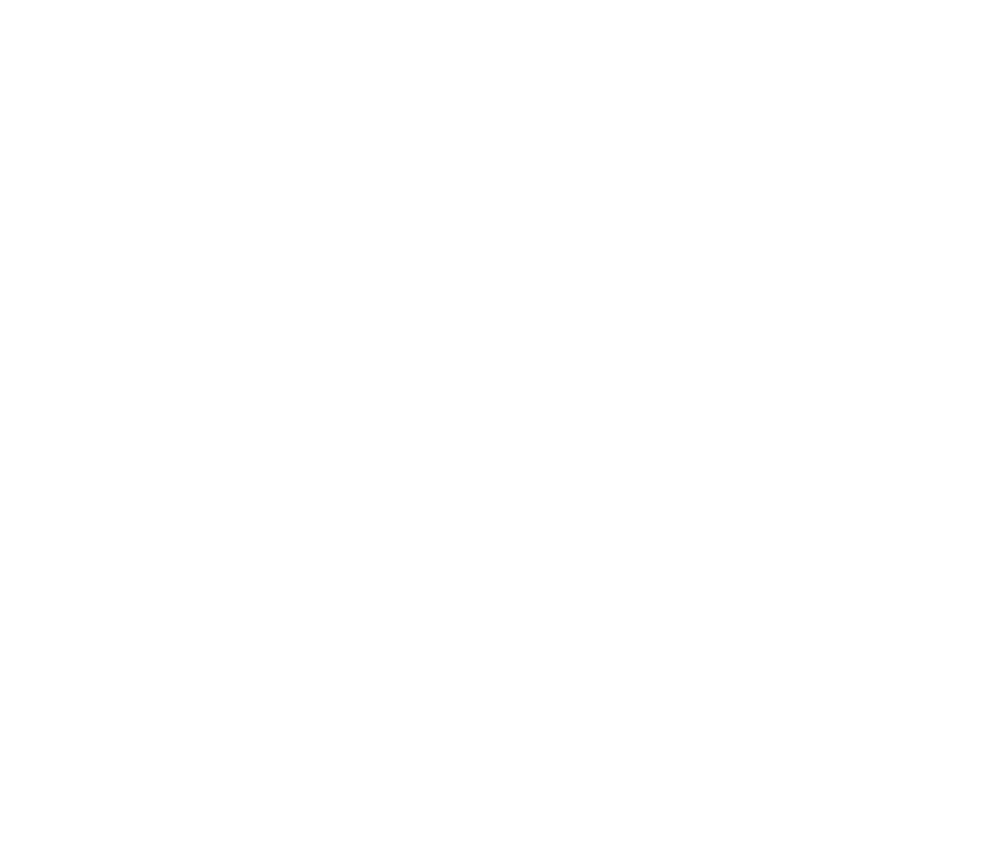
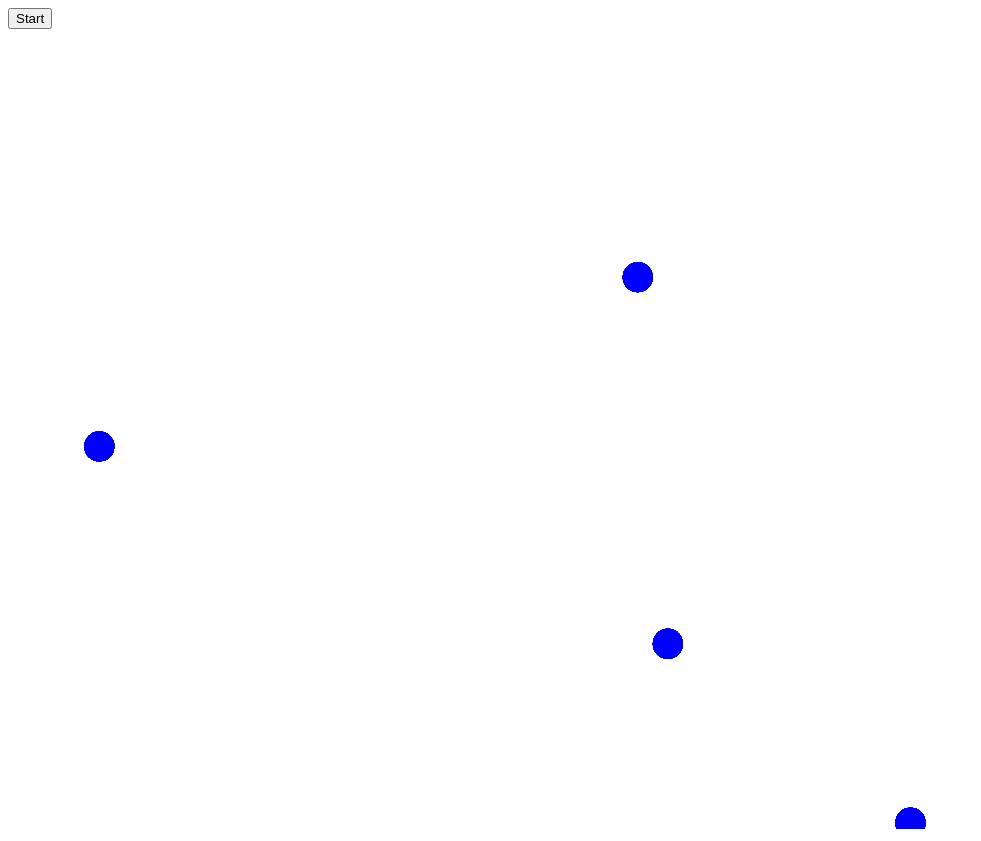
Before and after one commit to CoreyWilson319/target-popper, a plain HTML site: page index.html in a window 1280 px wide. Shown: the whole page, without its empty margins (0-981 px from the left). Before the commit the page ends 800 px from the top, so only its background shows below. Drawn offline with Linux system fonts and the light colour scheme.

Commit message:
balloon popper name change needed for repo, working on getting rid of balloons after they've been destroyed

```diff
--- a/index.html
+++ b/index.html
@@ -1,15 +1,14 @@
 <!DOCTYPE html>
 <html lang="en">
-
 <head>
     <meta charset="UTF-8">
     <meta http-equiv="X-UA-Compatible" content="IE=edge">
     <meta name="viewport" content="width=device-width, initial-scale=1.0">
-    <title>Document</title>
+    <title>Duck Hunt</title>
 </head>
-
 <body>
-
+    <button id="start" onclick="startGame">Start</button>
+    <canvas id="game" width="1400" height="700"></canvas>
+    <script src="index.js"></script>
 </body>
-
 </html>
--- a/index.js
+++ b/index.js
@@ -0,0 +1,90 @@
+const canvas = document.getElementById("game");
+const ctx = canvas.getContext("2d")
+canvas.width = window.innerWidth;
+canvas.height = window.innerHeight;
+const startButton = document.getElementById("start")
+let balloonArray = []
+let timer = 5
+let gameLive = true
+
+function gameRender(){
+    gameRunning = setInterval(() => {
+        handleBalloons()
+    }, 33)
+    // as long as there is time on the clock gameLive should be true
+    // while this is true create balloons
+    // if timer runs out gameLive becomes false and stop creating ballons
+}
+
+function startGame(){
+    if (gameLive){
+        createBalloons = setInterval(()=>{
+            for (let i = 0; i < 2; i++){
+                balloonArray.push(new Balloon)
+                // Create five ballons every 2 seconds
+
+                if (!gameLive){
+                    clearInterval(createBalloons)
+                }
+            }
+        }, 2000)
+    }
+}
+
+window.addEventListener('resize', function() {
+    canvas.width = window.innerWidth;
+    canvas.height = window.innerHeight;
+})
+
+// default mouse values
+const mouse = {
+    x: undefined,
+    y: undefined,
+}
+
+// Trying to set collision
+canvas.addEventListener('click', function(e){
+    mouse.x = e.x
+    mouse.y = e.y
+    for (let i = 0; i < balloonArray.length; i++ ) {
+        if (balloonArray[i].alive) {
+            if ((mouse.x - balloonArray[i].x) < 30 && (mouse.y - balloonArray[i].y < 30)){
+                console.log(balloonArray[i])
+                delete balloonArray[i]
+            }
+        }
+    }
+})
+
+class Balloon {
+    constructor(){
+        this.x = Math.random() * canvas.width;
+        this.y = Math.random() * canvas.height;
+        this.alive = true;
+        this.size = 30;
+    };
+    draw() {
+        if (this.alive){
+            ctx.fillStyle = 'blue'
+            ctx.beginPath();
+            ctx.arc(this.x, this.y, 15, 0, Math.PI * 2)
+            ctx.fill()
+        }
+    }
+}
+
+function handleBalloons() {
+    for (let i = 0; i < balloonArray.length; i++) {
+        if (balloonArray[i].alive){
+            // breaks here need to splice out balloon object that should die when clicked
+            balloonArray[i].draw()
+        }
+    }
+}
+
+
+
+
+gameRender()
+// window.requestAnimationFrame(startGame)
+startGame()
```
Also changed, not shown: package.json (deleted, +0 -14 lines), style.css (+8 -0 lines), README.md (deleted), 2 other files.
